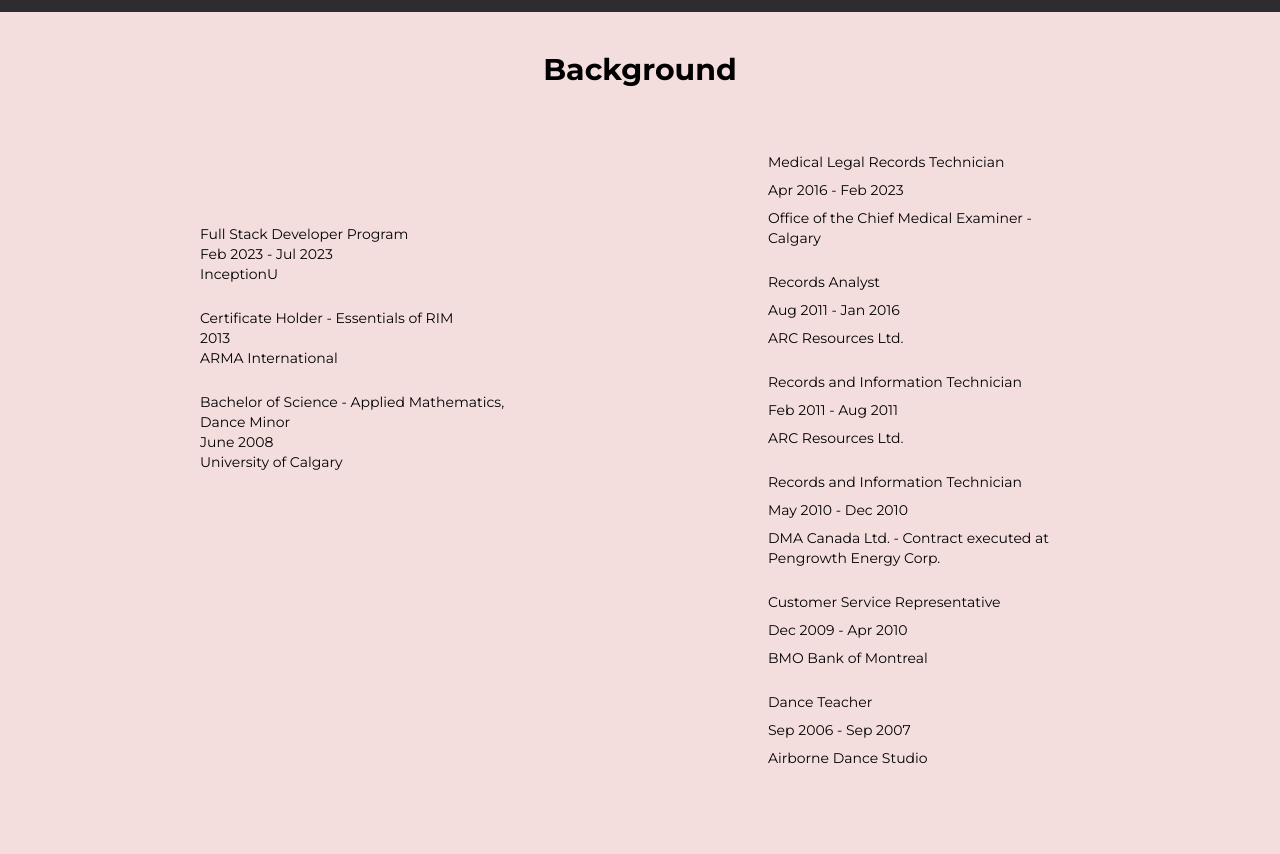
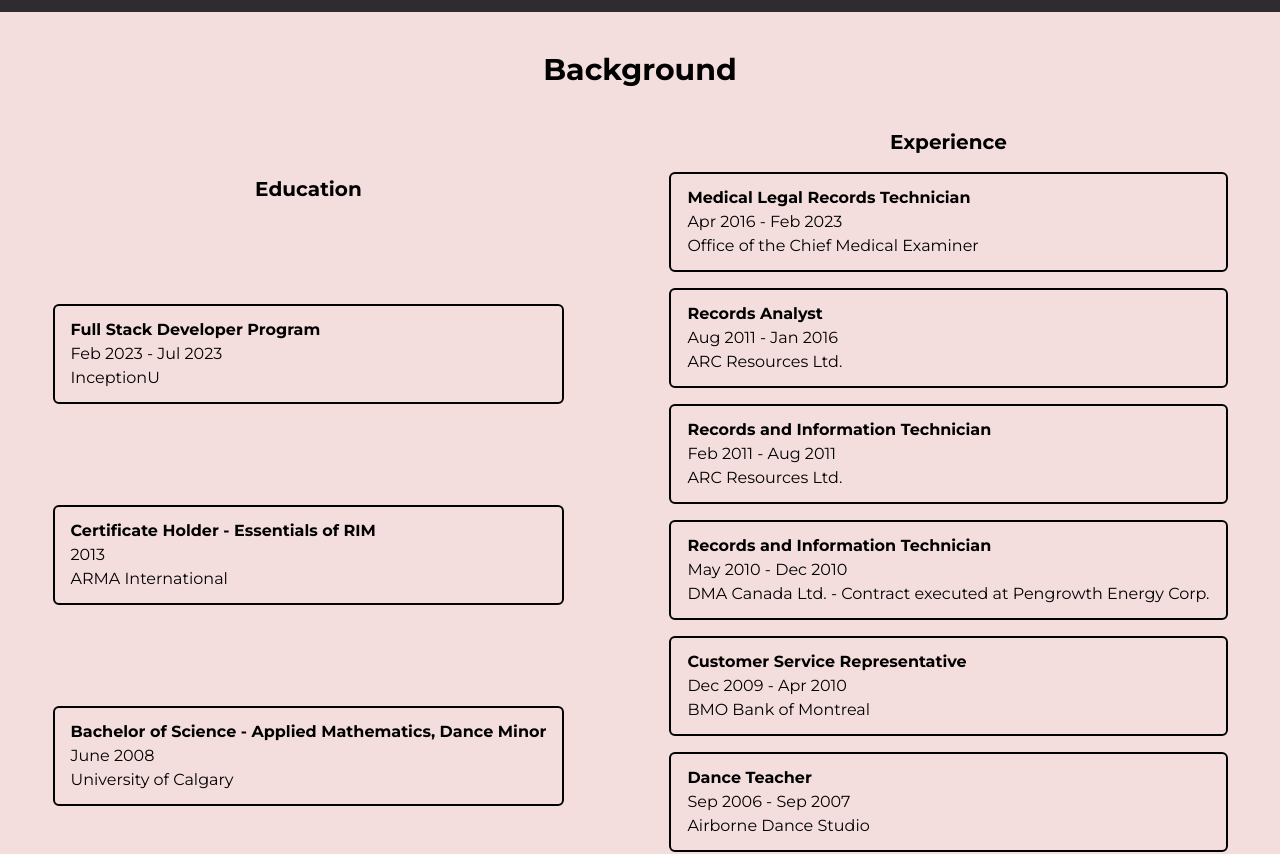
Before and after one commit to jgajdosbomben/portfolio, a React (Vite) app: page / in a window 1280 px wide. Shown: the part 1660-2514 px from the top of the page. Built offline with nearby package versions, Linux system fonts and the light colour scheme.

Commit message:
Displayed background information

```diff
--- a/src/components/Background.jsx
+++ b/src/components/Background.jsx
@@ -5,26 +5,26 @@ const Background = () => {
   return (
     <div className="w-full h-full min-h-[100vh]">
       <h1 className="text-black dark:text-white text-3xl text-center font-bold px-10 py-10">Background</h1>
-      <div className="grid grid-cols-1 grid-rows-9 md:grid-cols-7 md:grid-rows-6 gap-2 items-center">
-        <div className="col-span-1 row-span-1 md:col-start-2 md:col-end-4 md:row-span-2">
+      <div className="flex flex-wrap justify-around pb-10">
+        <div className="inline-grid grid-cols-1 gap-2 items-center">
+          <h2 className="inline text-black dark:text-white text-xl text-center font-bold">Education</h2>
           {education.map((edu, index) => (
-            <div className="col-span-2 row-span-2 gap-2 h-full items-center px-4 py-3 rounded-md bg-[#f4dddd]">
-              <p className="text-black dark:text-black text-sm">{edu.title}</p>
-              <p className="text-black dark:text-black text-sm">{edu.date}</p>
-              <p className="text-black dark:text-black text-sm">{edu.location}</p>
+            <div className="items-center transition ease-in-out delay-150 hover:-translate-y-1 hover:scale-110 hover:bg-[#e3e0e0] duration-300 px-4 py-3 justify-center rounded-md border-2 border-black bg-[#f4dddd]">
+              <p className="text-black dark:text-black font-bold text-base">{edu.title}</p>
+              <p className="text-black dark:text-black text-base">{edu.date}</p>
+              <p className="text-black dark:text-black text-base">{edu.location}</p>
             </div>
           ))}
         </div>
-        <div className="col-span-1 row-span-1 md:col-start-5 md:col-end-7 md:row-span-3">
-          <div className="col-span-2 gap-2 h-full items-center px-4 py-3 rounded-md bg-[#f4dddd]">
-            {work.map((work, index) => (
-              <div className="grid col-span-2 gap-2 h-full items-center px-4 py-3 rounded-md bg-[#f4dddd]">
-                <p className="text-black dark:text-black text-sm">{work.title}</p>
-                <p className="text-black dark:text-black text-sm">{work.date}</p>
-                <p className="text-black dark:text-black text-sm">{work.location}</p>
-              </div>
-            ))}
-          </div>
+        <div className="inline-grid grid-cols-1 gap-4 items-center">
+          <h2 className="inline text-black dark:text-white text-xl text-center font-bold">Experience</h2>
+          {work.map((work, index) => (
+            <div className="items-center items-center transition ease-in-out delay-150 hover:-translate-y-1 hover:scale-110 hover:bg-[#e3e0e0] duration-300 px-4 py-3 rounded-md border-2 border-black bg-[#f4dddd]">
+              <p className="text-black dark:text-black font-bold text-base">{work.title}</p>
+              <p className="text-black dark:text-black text-base">{work.date}</p>
+              <p className="text-black dark:text-black text-base">{work.location}</p>
+            </div>
+          ))}
         </div>
       </div>
     </div>
--- a/src/data.js
+++ b/src/data.js
@@ -44,7 +44,7 @@ export const work = [
     id: 1,
     title: "Medical Legal Records Technician",
     date: "Apr 2016 - Feb 2023",
-    location: "Office of the Chief Medical Examiner - Calgary",
+    location: "Office of the Chief Medical Examiner",
   },
   {
     id: 2,
```
